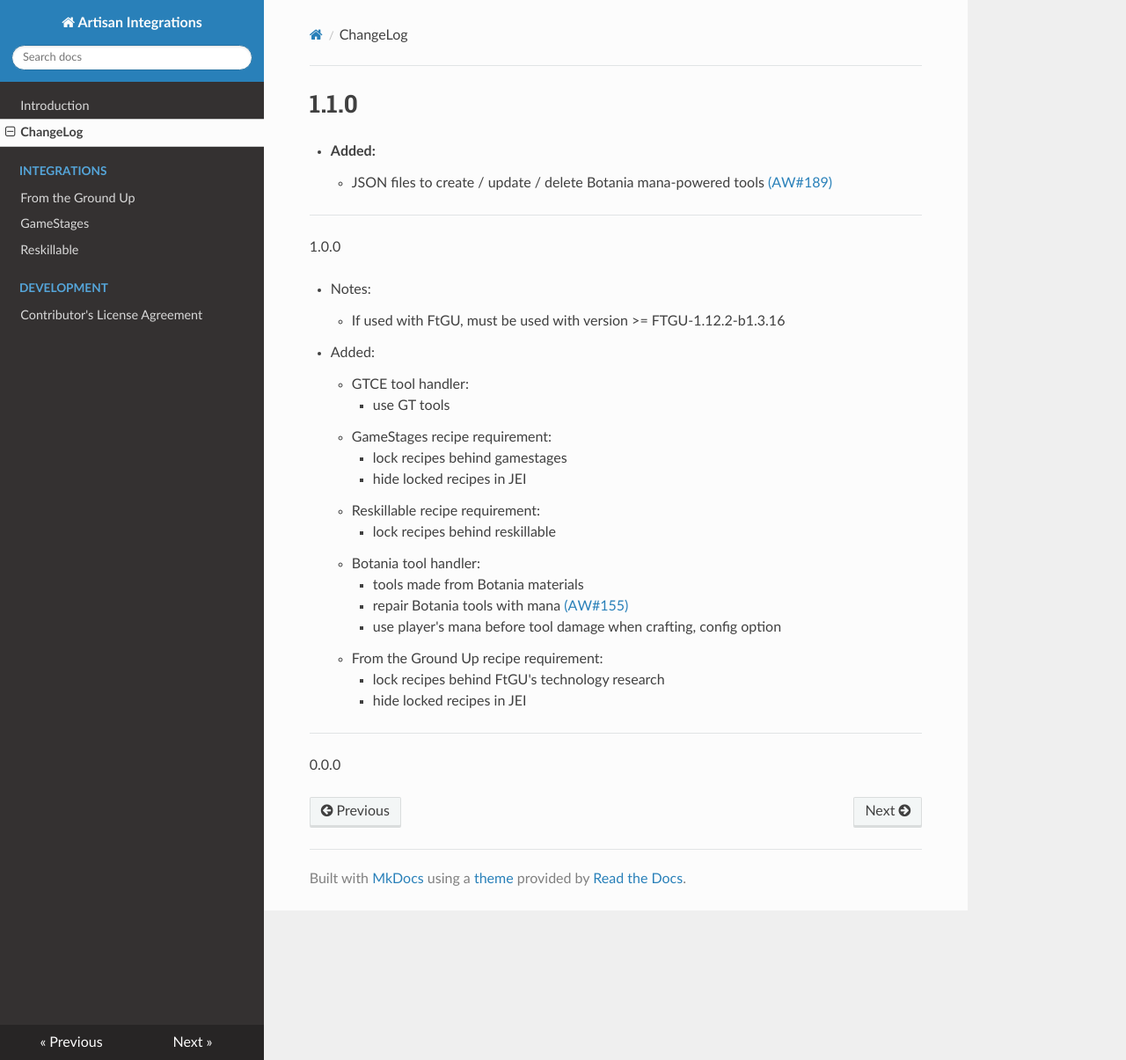
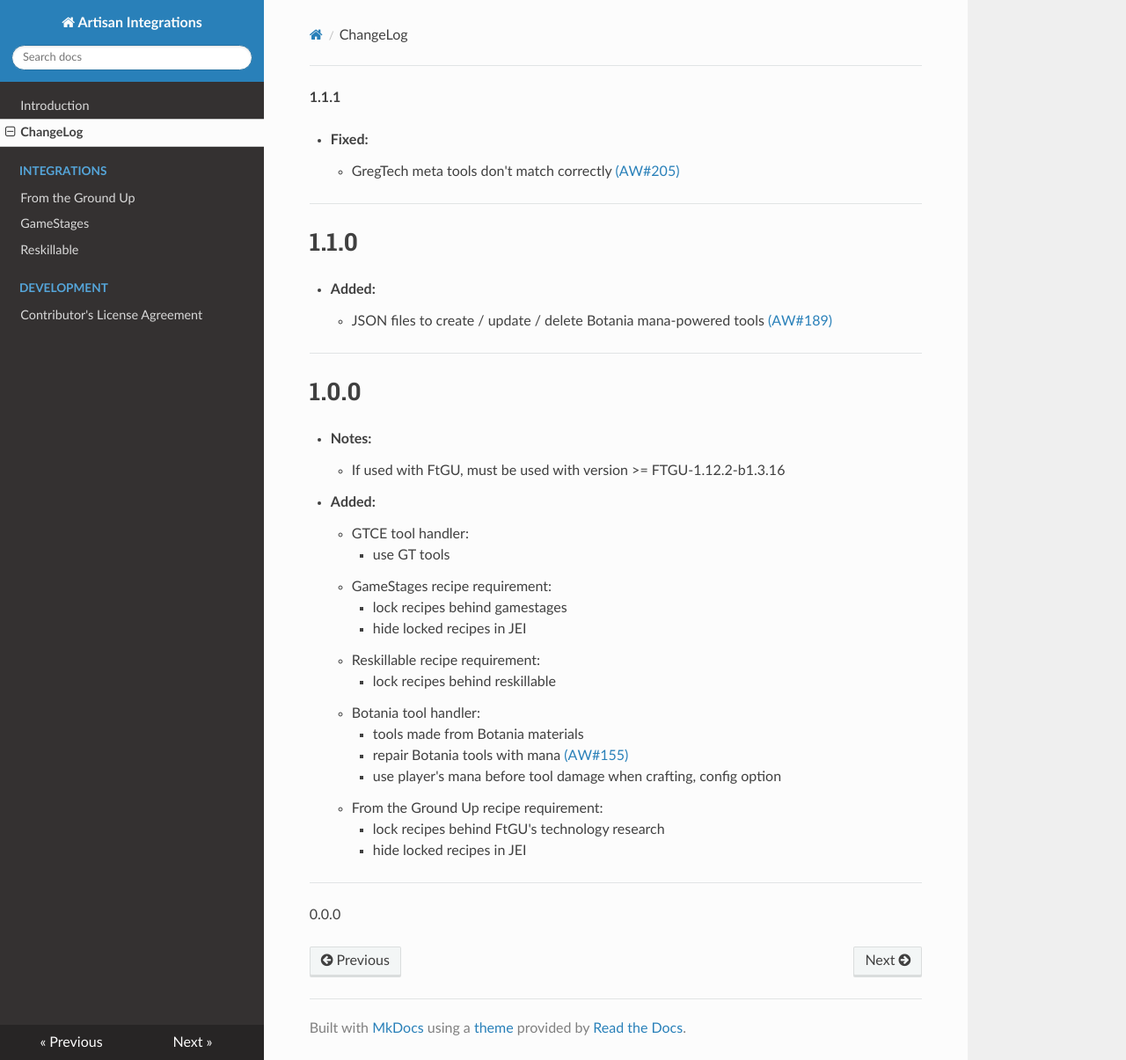
Before and after one commit to codetaylor/artisan-integrations-1.12, an MkDocs documentation site: the page built from docs/changelog.md, in a window 1280 px wide and 1205 px high. Shown: the whole window at 88% size. Built offline with MkDocs 1.6.1, drawn with Linux system fonts in a browser that asks for light colours; nearby versions of some CDN libraries; old or Windows-style settings are respelled for this version of MkDocs.

Commit message:
Fix #205

```diff
--- a/docs/changelog.md
+++ b/docs/changelog.md
@@ -1,16 +1,23 @@
-# 1.1.0
+**1.1.1**
+
+  * **Fixed:**
+    * GregTech meta tools don't match correctly [(AW#205)](https://github.com/codetaylor/artisan-worktables/issues/205)
+
+---
+
+#1.1.0
 
   * **Added:**
     * JSON files to create / update / delete Botania mana-powered tools [(AW#189)](https://github.com/codetaylor/artisan-worktables/issues/189)
 
 ---
 
-1.0.0
+#1.0.0
 
-  * Notes:
+  * **Notes:**
     * If used with FtGU, must be used with version >= FTGU-1.12.2-b1.3.16
 
-  * Added:
+  * **Added:**
     * GTCE tool handler:
         * use GT tools
     * GameStages recipe requirement:
```
Also changed, not shown: 2 other files.
